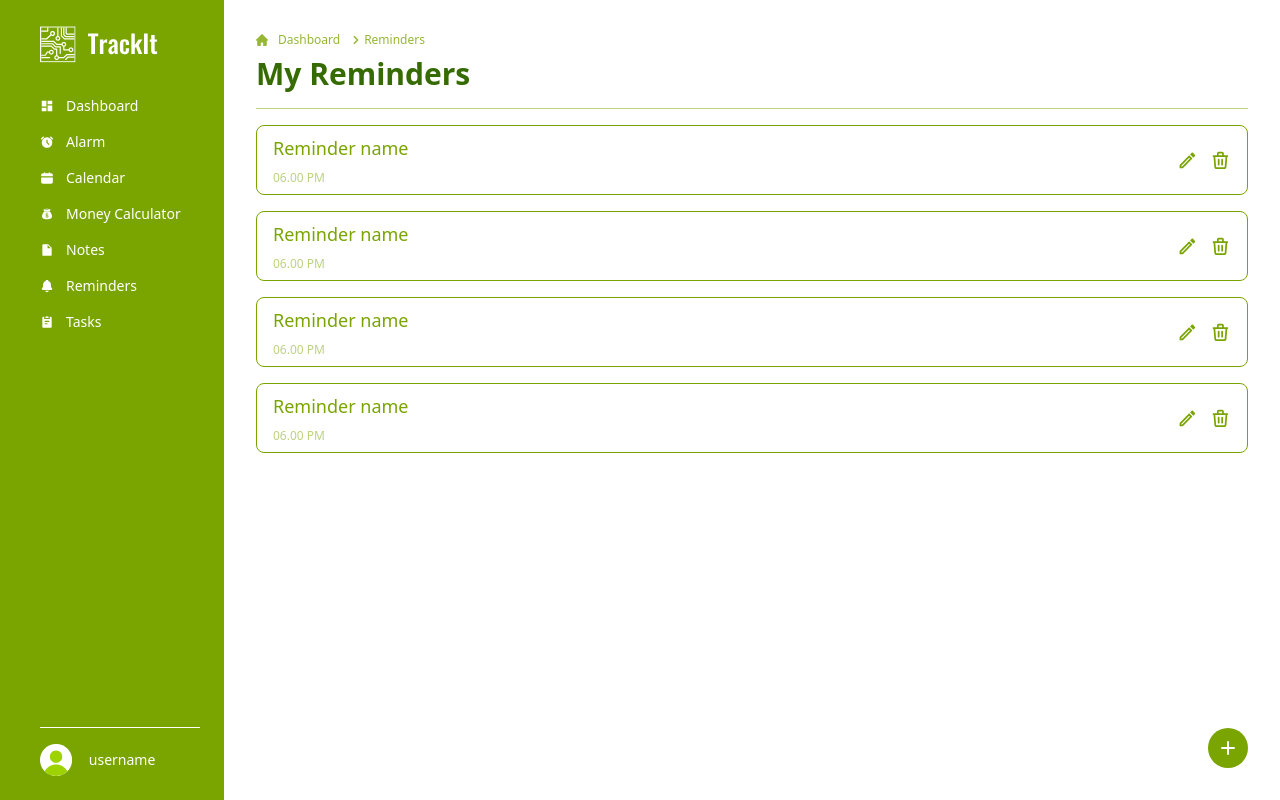
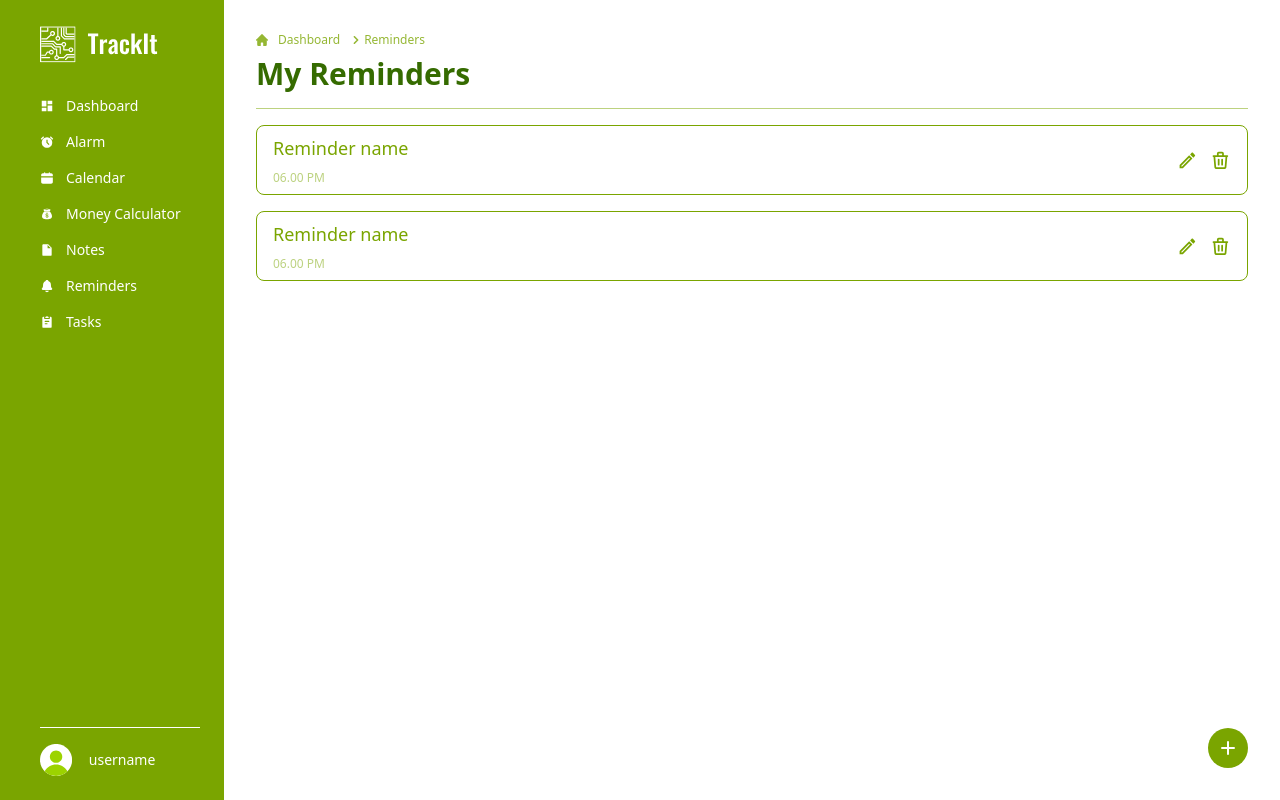
Before and after one commit to allsyalwaa/TrackIt, a React (Vite) app: page /reminders in a window 1280 px wide. Built offline with nearby package versions, Linux system fonts and the light colour scheme.

Commit message:
refactor: Update SecReminders component to use dynamic data for reminders

```diff
--- a/src/components/section/SecReminders.jsx
+++ b/src/components/section/SecReminders.jsx
@@ -4,7 +4,20 @@ import CardReminders from "../ui/CardReminders";
 
 import { useState } from "react";
 
-export default function SecReminders() {
+export default function SecReminders({
+  data = [
+    {
+      id: 1,
+      name: "Reminder name",
+      time: "06.00 PM",
+    },
+    {
+      id: 2,
+      name: "Reminder name",
+      time: "06.00 PM",
+    },
+  ],
+}) {
   const [isReminderPopupOpen, setIsReminderPopupOpen] = useState(false);
 
   const handleOpenReminderPopup = () => {
@@ -19,10 +32,13 @@ export default function SecReminders() {
       <div className="text-3xl font-bold text-secondary">My Reminders</div>
       <hr className="mt-4 border-t border-primary/50" />
       <div className="mt-4 flex flex-col gap-4">
-        <CardReminders text="Reminder name" time="06.00 PM" />
-        <CardReminders text="Reminder name" time="06.00 PM" />
-        <CardReminders text="Reminder name" time="06.00 PM" />
-        <CardReminders text="Reminder name" time="06.00 PM" />
+        {data.map((reminder) => (
+          <CardReminders
+            key={reminder.id}
+            text={reminder.name}
+            time={reminder.time}
+          />
+        ))}
       </div>
       <button
         onClick={handleOpenReminderPopup}
```
